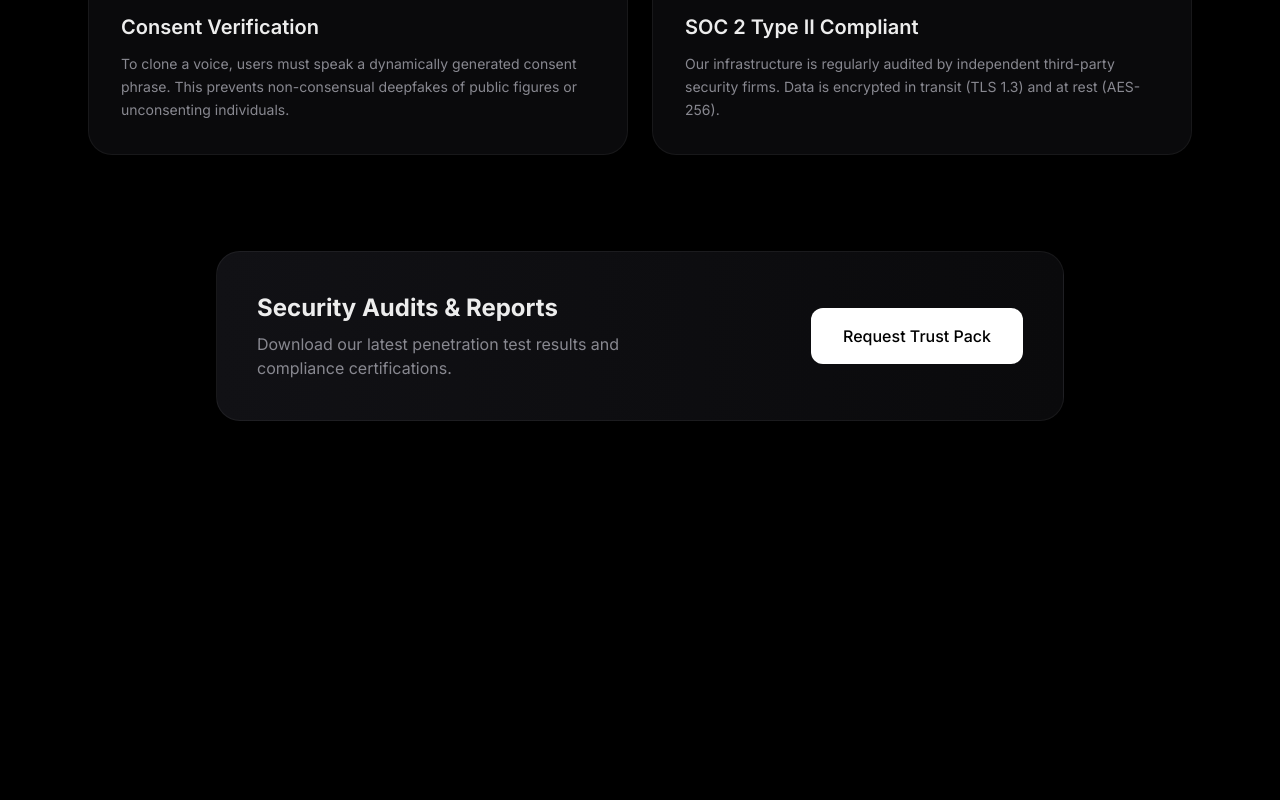
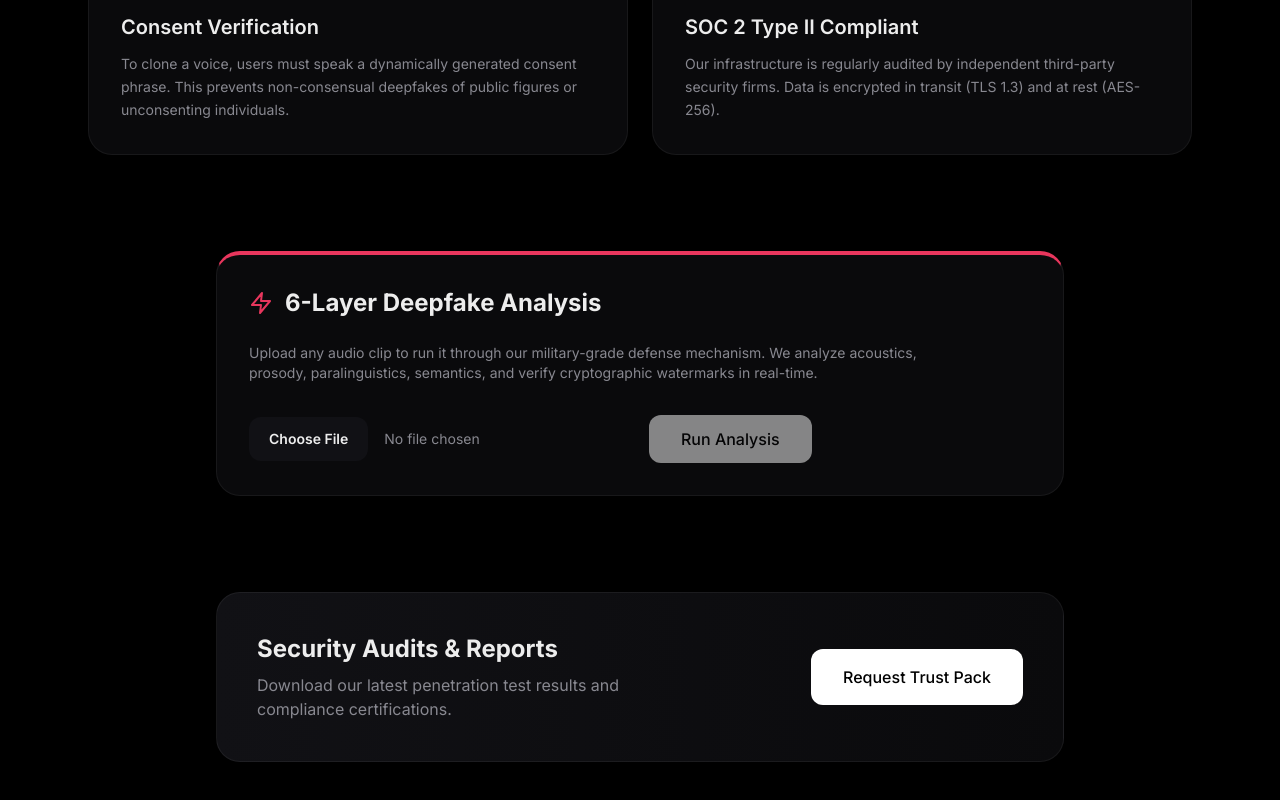
Before and after one commit to SyntaxisReaper/VCAAS, a Next.js app in the folder frontend/: page /security in a window 1280 px wide. Shown: the part 736-1536 px from the top of the page. Before the commit the page ends 1253 px from the top, so only its background shows below. Built offline with nearby package versions, Linux system fonts and the light colour scheme; no server answers.

Commit message:
feat: restore DeepfakeAnalyzer on security page and revert admin testing bypass

```diff
--- a/frontend/src/app/admin/dashboard/page.tsx
+++ b/frontend/src/app/admin/dashboard/page.tsx
@@ -20,7 +20,8 @@ import {
   AlertTriangle,
   CheckCircle2,
   Clock,
-  DollarSign
+  DollarSign,
+  Cpu
 } from 'lucide-react'
 import { adminAuth, useAdminAuth } from '@/lib/adminAuth'
 
@@ -40,7 +41,7 @@ export default function AdminDashboard() {
       const data = adminAuth.getAdminDashboardData()
       setDashboardData(data)
     } catch (error) {
-      router.push('/admin/login')
+      // router.push('/admin/login')
     } finally {
       setIsLoading(false)
     }
--- a/frontend/src/app/security/page.tsx
+++ b/frontend/src/app/security/page.tsx
@@ -1,7 +1,8 @@
 'use client'
 
+import React from 'react'
 import { motion } from 'framer-motion'
-import { ShieldCheck, Lock, EyeOff, Server, Key, Fingerprint, RefreshCw } from 'lucide-react'
+import { ShieldCheck, Lock, EyeOff, Server, Key, Fingerprint, RefreshCw, Zap } from 'lucide-react'
 
 export default function SecurityOverview() {
   const policies = [
@@ -64,6 +65,28 @@ export default function SecurityOverview() {
         ))}
       </section>
 
+      {/* 6-Layer Verification Tool */}
+      <section className="max-w-4xl mx-auto px-6 mb-24">
+        <motion.div
+          initial={{ opacity: 0, y: 20 }}
+          whileInView={{ opacity: 1, y: 0 }}
+          viewport={{ once: true }}
+          transition={{ duration: 0.5, delay: 0.2 }}
+          className="bg-[var(--surface-1)] border-t-4 border border-[var(--border)] rounded-3xl p-8"
+          style={{ borderTopColor: 'var(--accent)' }}
+        >
+          <div className="flex items-center gap-3 mb-6">
+            <Zap className="h-6 w-6 text-[var(--accent)]" />
+            <h2 className="text-2xl font-bold text-[var(--text-1)]">6-Layer Deepfake Analysis</h2>
+          </div>
+          <p className="text-[var(--text-2)] mb-8 text-sm max-w-2xl">
+            Upload any audio clip to run it through our military-grade defense mechanism. We analyze acoustics, prosody, paralinguistics, semantics, and verify cryptographic watermarks in real-time.
+          </p>
+
+          <DeepfakeAnalyzer />
+        </motion.div>
+      </section>
+
       {/* Trust Center Banner */}
       <section className="max-w-4xl mx-auto px-6">
         <div className="bg-gradient-to-r from-[var(--surface-2)] to-[var(--surface-1)] border border-[var(--border)] rounded-3xl p-10 flex flex-col md:flex-row items-center justify-between gap-8">
@@ -80,3 +103,120 @@ export default function SecurityOverview() {
     </div>
   )
 }
+
+function DeepfakeAnalyzer() {
+  const [file, setFile] = React.useState<File | null>(null)
+  const [loading, setLoading] = React.useState(false)
+  const [result, setResult] = React.useState<any>(null)
+  const [error, setError] = React.useState<string | null>(null)
+
+  const handleVerify = async () => {
+    if (!file) return
+    setLoading(true)
+    setError(null)
+    setResult(null)
+    try {
+      const { verifyAudio } = await import('@/lib/api')
+      const res = await verifyAudio(file)
+      setResult(res)
+    } catch (err: any) {
+      setError(err.message || 'Verification failed. Ensure you are logged in as a premium user.')
+    } finally {
+      setLoading(false)
+    }
+  }
+
+  return (
+    <div className="space-y-6">
+      <div className="flex flex-col md:flex-row items-center gap-4">
+        <input
+          type="file"
+          accept="audio/*"
+          onChange={e => setFile(e.target.files?.[0] || null)}
+          className="block w-full max-w-sm text-sm text-[var(--text-2)]
+            file:mr-4 file:py-3 file:px-5
+            file:rounded-xl file:border-0
+            file:text-sm file:font-semibold
+            file:bg-[var(--surface-2)] file:text-[var(--text-1)]
+            hover:file:bg-[var(--surface-3)] transition-colors cursor-pointer"
+        />
+        <button
+          onClick={handleVerify}
+          disabled={!file || loading}
+          className="bg-white text-black font-medium px-8 py-3 rounded-xl hover:bg-gray-200 transition-colors disabled:opacity-50 disabled:cursor-not-allowed"
+        >
+          {loading ? 'Analyzing...' : 'Run Analysis'}
+        </button>
+      </div>
+
+      {error && (
+        <div className="p-4 bg-red-500/10 border border-red-500/20 text-red-400 rounded-xl text-sm">
+          {error}
+        </div>
+      )}
+
+      {result && (
+        <div className="grid grid-cols-1 md:grid-cols-2 lg:grid-cols-3 gap-4 mt-8">
+          <div className="col-span-full mb-4">
+            <h3 className="text-xl font-bold text-[var(--text-1)] flex items-center gap-2 mb-2">
+              Final Decision:
+              <span className={`tracking-wider ${result.verdict?.includes('Human') ? 'text-emerald-400' : result.verdict?.includes('Watermarked') ? 'text-[#3b82f6]' : 'text-red-400'}`}>
+                {result.verdict}
+              </span>
+            </h3>
+            <div className="inline-block px-3 py-1 bg-[var(--surface-2)] rounded-lg text-sm font-medium text-[var(--text-2)] border border-[var(--border)]">
+              Overall Authenticity: {((result.overall_authenticity_score || 0) * 100).toFixed(1)}%
+            </div>
+          </div>
+
+          <LayerCard title="1. Anti-Spoof (Acoustics)" data={result.layers?.layer1_antispoof} scoreField="spoof_score" invert />
+          <LayerCard title="2. Speaker Identity" data={result.layers?.layer2_speaker} scoreField="similarity_score" />
+          <LayerCard title="3. Prosody (Pitch Stability)" data={result.layers?.layer3_prosody} scoreField="authenticity_score" />
+          <LayerCard title="4. Paralinguistic (Emotion)" data={result.layers?.layer4_paralinguistic} scoreField="authenticity_score" />
+          <LayerCard title="5. Semantic (Whisper)" data={result.layers?.layer5_semantic} scoreField="authenticity_score" />
+          <div className="bg-[var(--surface-2)] p-5 rounded-xl border border-[var(--border)] flex flex-col justify-center">
+            <h4 className="text-sm font-medium text-[var(--text-2)] mb-3">6. Watermark Detection</h4>
+            <div className={`text-2xl font-bold ${result.layers?.layer6_watermark?.found ? 'text-[#3b82f6]' : 'text-[var(--text-3)]'}`}>
+              {result.layers?.layer6_watermark?.found ? 'DETECTED' : 'Not Found'}
+            </div>
+          </div>
+        </div>
+      )}
+    </div>
+  )
+}
+
+function LayerCard({ title, data, scoreField, invert = false }: { title: string, data: any, scoreField: string, invert?: boolean }) {
+  if (!data || data.status === 'skipped') {
+    return (
+      <div className="bg-[var(--surface-2)] p-5 rounded-xl border-l-4 border-[var(--border)] border-l-[var(--text-3)]">
+        <h4 className="text-sm font-medium text-[var(--text-2)] mb-2">{title}</h4>
+        <div className="text-xl font-bold text-[var(--text-3)]">Skipped</div>
+      </div>
+    )
+  }
+  if (data.error) {
+    return (
+      <div className="bg-[var(--surface-2)] p-5 rounded-xl border-l-4 border-[var(--border)] border-l-yellow-500">
+        <h4 className="text-sm font-medium text-[var(--text-2)] mb-2">{title}</h4>
+        <div className="text-sm text-yellow-500 mb-2">Error</div>
+        <div className="text-xs text-[var(--text-3)] overflow-auto max-h-24">
+          {data.error}
+        </div>
+      </div>
+    )
+  }
+  const score = data[scoreField] || 0;
+  const displayScore = invert ? (1 - score) : score;
+  const isSuspicious = displayScore < 0.5;
+
+  return (
+    <div className={`bg-[var(--surface-2)] p-5 rounded-xl border-l-4 border-[var(--border)] ${isSuspicious ? 'border-l-red-500' : 'border-l-emerald-500'}`}>
+      <h4 className="text-sm font-medium text-[var(--text-2)] mb-2">{title}</h4>
+      <div className="text-xl font-bold text-[var(--text-1)] mb-3">Score: {(score * 100).toFixed(1)}%</div>
+      <div className="text-xs text-[var(--text-3)] font-mono overflow-auto max-h-24 bg-[var(--surface-1)] p-2 rounded">
+        {JSON.stringify(data.details || data.features || data, null, 2)}
+      </div>
+    </div>
+  )
+}
```
